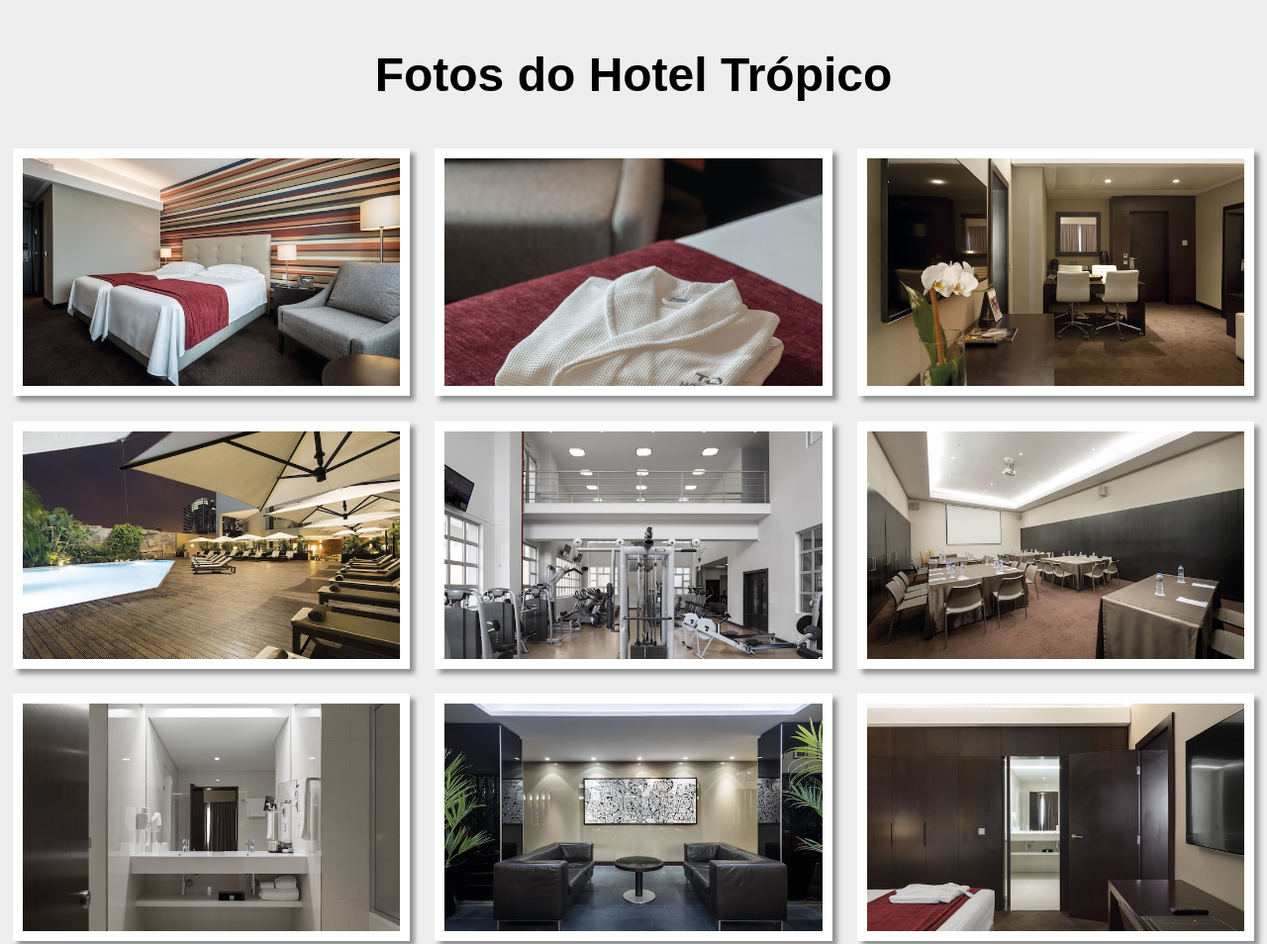
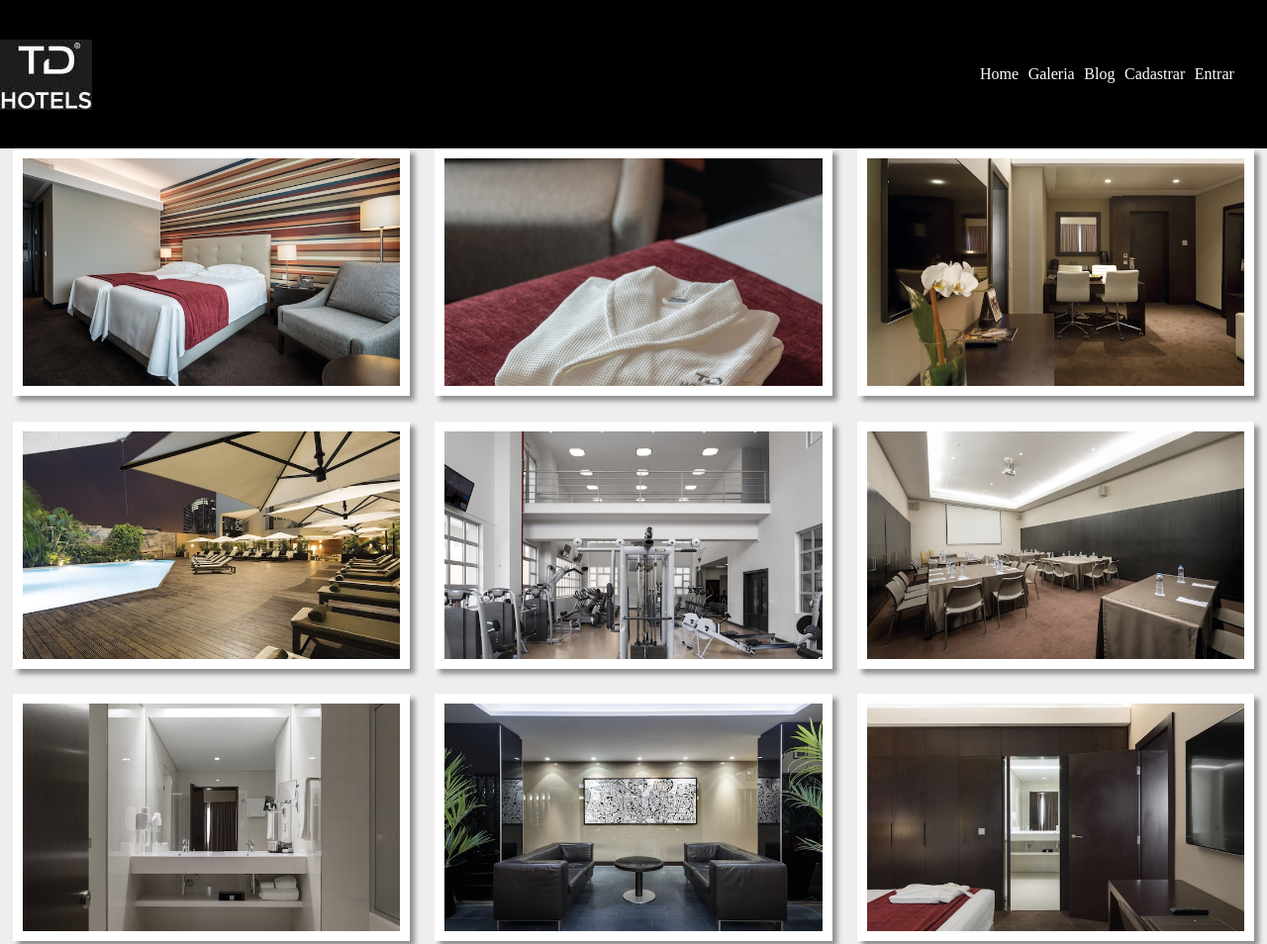
Before and after one commit to Gersonantoonio/tr-pico-work-unitel, a plain HTML site: page galeria.html in a window 1280 px wide. Shown: the top 954 px of the page at 99% size. Drawn offline with Linux system fonts and the light colour scheme.

Commit message:
outra atualizacao

```diff
--- a/css/galeria.css
+++ b/css/galeria.css
@@ -53,4 +53,37 @@ footer{
     color: #000;
     font-style: italic;
 
+}.menu{
+    display: flex;
+    align-items: center;
+    box-sizing: border-box;
+    padding: 0;
+    justify-content: space-between;
+    background: #000;
+    margin: 0;
+
+
 }
+#lista {
+    display: flex;
+    list-style: none;
+    gap: .2rem;
+}
+#lista li {
+    text-decoration: none;
+    font-size: 1rem;
+}
+header a {
+    text-decoration: none;
+    color: #fff;
+    padding: .2rem;
+}
+#logo {
+    text-decoration: none;
+    color: #fff;
+    font-size: 1.6rem;
+    font-weight: bold;
+    position: relative;
+    padding: 35px;
+
+}
--- a/css/login.css
+++ b/css/login.css
@@ -8,8 +8,10 @@ Body { background-image: linear-gradient(to right, RGB(20,147,220),RGB(17,54,71)
     left: 50%;
     transform: translate(-50%, -50%);
     padding: 80px;
+    margin: 0;
     border-radius: 15px;
     color: white;
+
 
 }
 .input{
@@ -32,3 +34,33 @@ Body { background-image: linear-gradient(to right, RGB(20,147,220),RGB(17,54,71)
     background-color: deepskyblue;
     cursor: pointer;
 }
+.menu{
+    display: flex;
+    align-items: center;
+    box-sizing: border-box;
+     padding: 15px 10px;
+    justify-content: space-between;
+    background: #000;
+    margin: 10;
+}
+#lista {
+    display: flex;
+    list-style: none;
+    gap: .2rem;
+}
+#lista li {
+    text-decoration: none;
+    font-size: 1rem;
+}
+header a {
+    text-decoration: none;
+    color: #fff;
+    padding: .2rem;
+}
+#logo {
+    text-decoration: none;
+    color: #fff;
+    font-size: 1.6rem;
+    font-weight: bold;
+
+}
--- a/css/menu.css
+++ b/css/menu.css
@@ -11,7 +11,8 @@ header{
 #lista {
     display: flex;
     list-style: none;
-    gap: .1rem;
+    gap: .2rem;
+    padding: 10px 30px;
 }
 #lista li {
     text-decoration: none;
@@ -27,4 +28,7 @@ header a {
     color: #fff;
     font-size: 1.6rem;
     font-weight: bold;
+    left: 35px;
+    position: relative;
+
 }
--- a/galeria.html
+++ b/galeria.html
@@ -6,11 +6,23 @@
     <meta name="viewport" content="width=device-width, initial-scale=1.0">
     <title>Galeria</title>
     <link rel="stylesheet" href="/css/galeria.css">
+    <link rel="stylesheet" href="/css/menu.css">
 </head>
 <body>
-    <header>
-        <h1>Fotos do Hotel Trópico</h1>
-    </header>
+    <header class="menu">
+
+            <img src ="img/images.jfif" alt="imagem" id="logo w-100 h-100">
+            <nav>
+            <ul id="lista">
+                <li><a href="/index.html">Home</a></li>
+
+                <li><a href="/galeria.html">Galeria</a></li>
+                <li><a href="#">Blog</a></li>
+                <li><a href="/cadastro.html">Cadastrar</a></li>
+                <li><a href="/login.html">Entrar</a></li>
+           </nav>
+            </ul>
+          </header>
     <main>
         <div class="gallery-container">
             <a href="" class="gallery-items">
@@ -106,7 +118,7 @@
         </div>
     </main>
     <footer>
-        <span>Copyrght &copy; Gerson António</span>
+        <span>Copyrght &copy; Hotel Trópico</span>
     </footer>
 </body>
 </html>
```
Also changed, not shown: cadastro.html (+14 -0 lines), css/style.css (+7 -3 lines), index.html (+1 -1 lines), login.html (+18 -0 lines).
